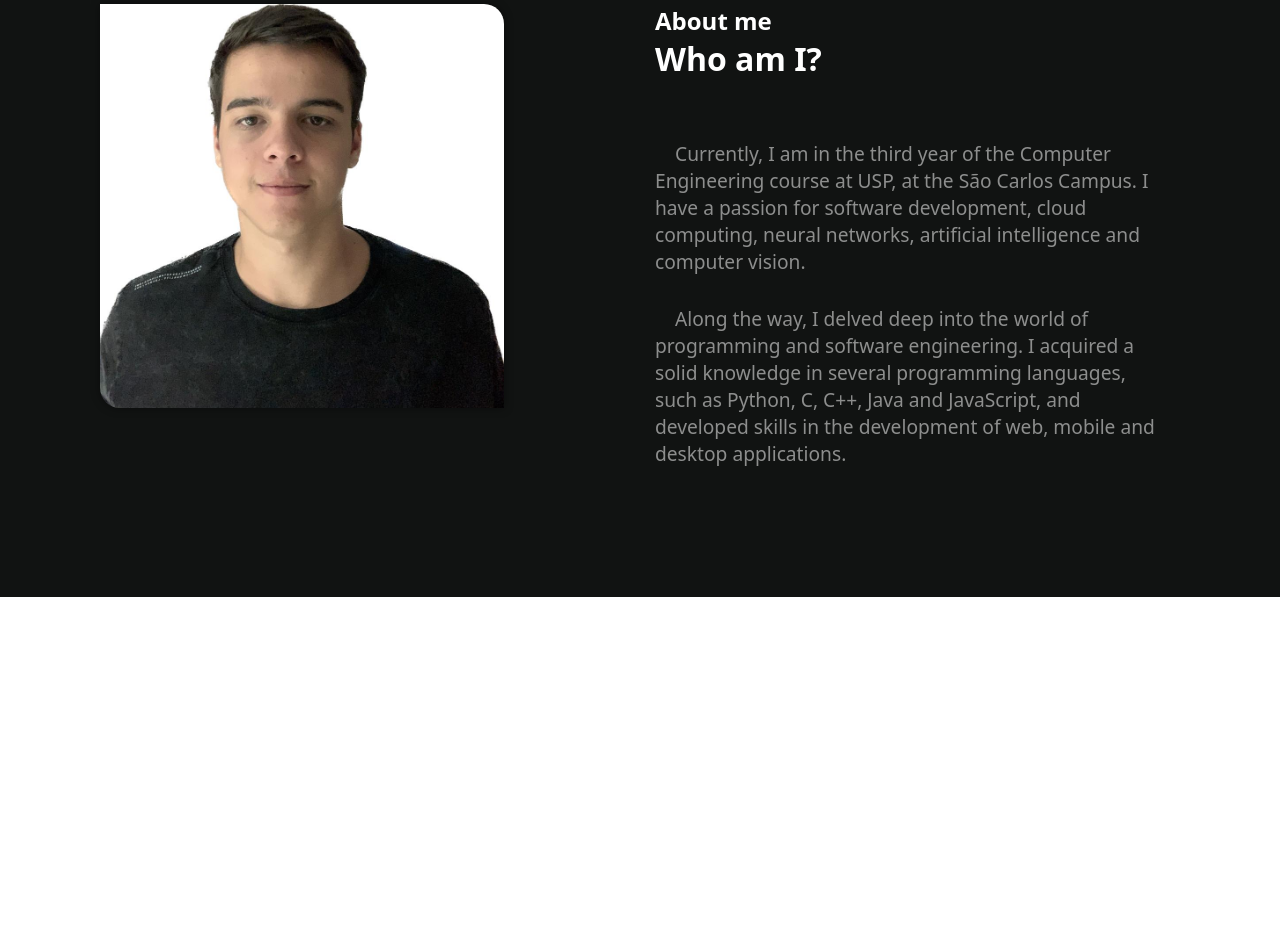
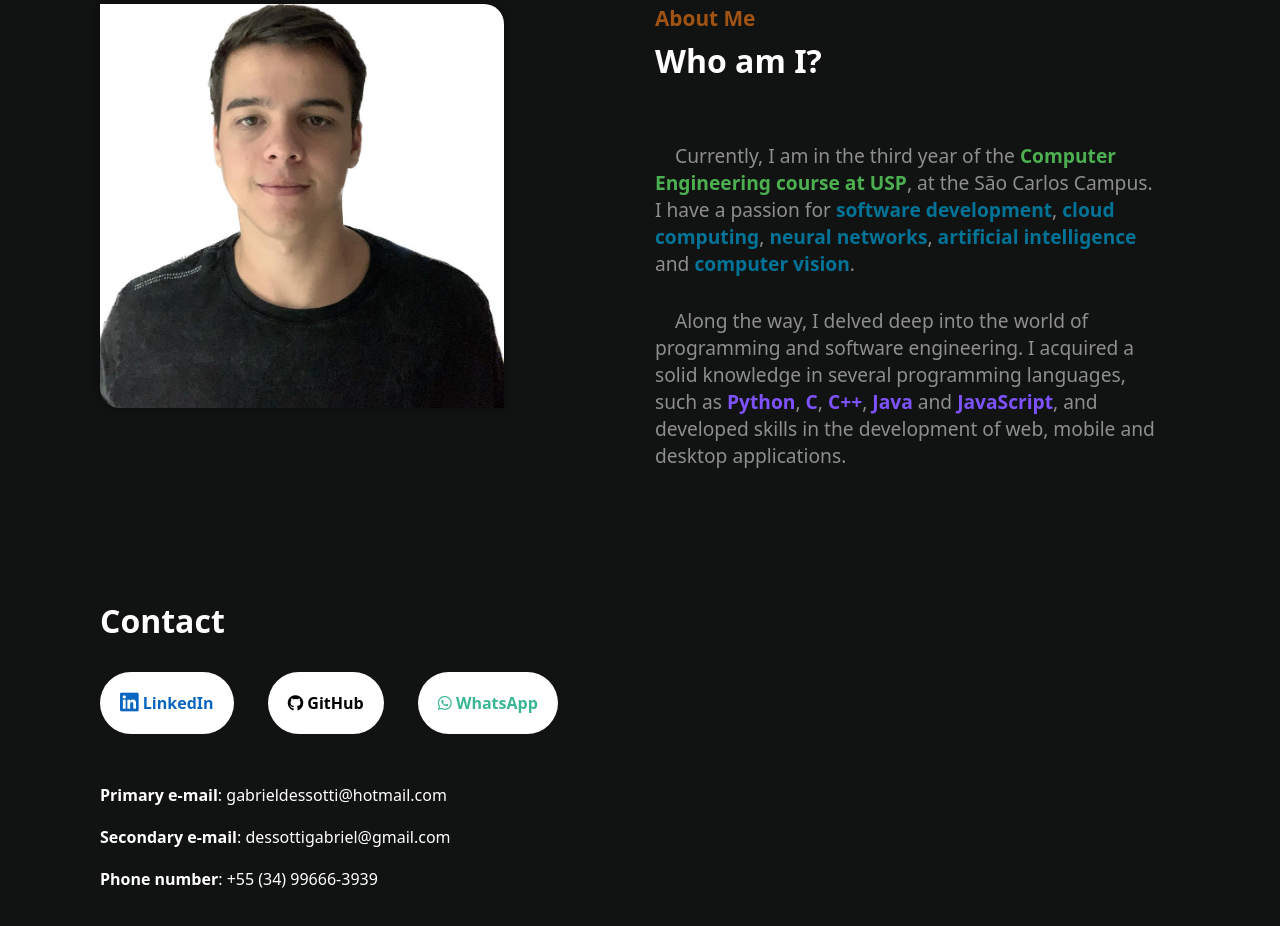
Before and after one commit to dessotti1/dessotti1.github.io, a plain HTML site: page index.html in a window 1280 px wide. Shown: the part 896-1822 px from the top of the page. Before the commit the page ends 1493 px from the top, so only its background shows below. Drawn offline with Linux system fonts and the light colour scheme.

Commit message:
atualizações + contact

```diff
--- a/estilos/style.css
+++ b/estilos/style.css
@@ -4,6 +4,10 @@
     font-family: system-ui, -apple-system, BlinkMacSystemFont, 'Segoe UI', Roboto, Oxygen, Ubuntu, Cantarell, 'Open Sans', 'Helvetica Neue', sans-serif;
     margin: 0px;
     padding: 0px;
+}
+
+body, html {
+    color: black;
 }
 
 header {
@@ -31,7 +35,7 @@ header a {
     margin-left: 10px;
 }
 
-header a:hover {
+.nav:hover {
     transition: 1s;
     font-weight: bolder;
     background-color: rgba(43, 40, 40, 0.267);
@@ -80,6 +84,7 @@ main {
 
 .container {
     display: flex;
+    height: max-content;
 }
 
 .description {
@@ -89,7 +94,9 @@ main {
 }
 
 .description > h1 {
-    font-size: 1.5em;
+    font-size: 1.3em;
+    color: #a05313;
+    margin-bottom: 7px;
 }
 
 .description > h2 {
@@ -105,6 +112,21 @@ main {
     text-align: inherit;
 }
 
+.college {
+    font-weight: bolder;
+    color: #4CAF50 ;
+}
+
+.passions {
+    font-weight: bolder;
+    color: #007396;
+}
+
+.mark {
+    font-weight: bolder;
+    color: #7f52ff;
+}
+
 .image {
     flex: 1;
 }
@@ -114,3 +136,68 @@ main {
     height: auto;
     border-radius: 0px 20px;
     box-shadow: 0px 0px 10px rgba(0, 0, 0, 0.432);}
+
+.contact {
+    margin-top: 100px;
+}
+
+.contact > h1 {
+    margin-bottom: 50px;
+}
+
+.contact a {
+    margin-right: 30px;
+}
+
+.contact a#linkedin_final {
+    color: #0B66C2;
+    text-decoration: none;
+    font-weight: bold;
+    margin-top: 50px;
+    padding: 20px;
+    border-radius: 50px;
+    background-color: white;
+    max-width: max-content;
+}
+
+.contact i #linkedin_final_i {
+    color: #0B66C2;
+}
+
+.contact a#github {
+    color: black;
+    text-decoration: none;
+    font-weight: bold;
+    margin-top: 50px;
+    padding: 20px;
+    border-radius: 50px;
+    background-color: white;
+    max-width: max-content;
+}
+
+.contact i #github_i {
+    color: black;
+}
+
+.contact a#whatsapp {
+    color: #39B693;
+    text-decoration: none;
+    font-weight: bold;
+    margin-top: 50px;
+    padding: 20px;
+    border-radius: 50px;
+    background-color: white;
+    max-width: max-content;
+}
+
+.contact i #whatsapp_i {
+    color: #39B693;
+}
+
+.links{
+    margin-bottom: 70px;
+}
+
+.info > p {
+    margin-bottom: 20px;
+}
--- a/index.html
+++ b/index.html
@@ -4,24 +4,26 @@
     <meta charset="UTF-8">
     <meta http-equiv="X-UA-Compatible" content="IE=edge">
     <meta name="viewport" content="width=device-width, initial-scale=1.0">
-    <title>Document</title>
+    <title>Portfolio de Gabriel Dessotti</title>
     <link rel="stylesheet" href="https://cdnjs.cloudflare.com/ajax/libs/font-awesome/5.15.3/css/all.min.css">
+    <link rel="shortcut icon" href="favicon.ico" type="image/x-icon">
     <link rel="stylesheet" href="estilos/style.css">
 </head>
 <body>
 
     <header>
         <nav>
-            <a href="">Home</a>
-            <a href="">About me</a>
-            <a href="">Contact</a>
+            <a href="" class="nav">Home</a>
+            <a href="" class="nav">About Me</a>
+            <a href="" class="nav">Skills</a>
+            <a href="" class="nav">Contact</a>
         </nav>
 
         <div id="titulo">
             <h1>Hi, My name is</p>
             <h2>Gabriel Ribeiro Rodrigues Dessotti</h1>
             <p>Computer Engineering student at USP and programming lover</p>
-            <p id="linkedin"><i class="fab fa-linkedin fa-lg"></i> <a href="https://www.linkedin.com/in/gabriel-ribeiro-rodrigues-dessotti-8884a3216/" target="_blank">Entre em contato!</a></p>
+            <p id="linkedin"><i class="fab fa-linkedin fa-lg"></i> <a href="https://www.linkedin.com/in/gabriel-ribeiro-rodrigues-dessotti-8884a3216/" target="_blank">Get in touch!</a></p>
         </div>
 
     </header>
@@ -33,14 +35,33 @@
                 <img src="Meu projeto.png" alt="Eu">
             </div>
             <div class="description">
-                <h1>About me</h1>
-
+                <h1>About Me</h1>
                 <h2>Who am I?</h2>
 
-                <p>Currently, I am in the third year of the Computer Engineering course at USP, at the São Carlos Campus. I have a passion for software development, cloud computing, neural networks, artificial intelligence and computer vision.</p>
+                <p>Currently, I am in the third year of the <scan class="college">Computer Engineering course at USP</scan>, at the São Carlos Campus. I have a passion for <scan class="passions">software development</scan>, <scan class="passions">cloud computing</scan>, <scan class="passions">neural networks</scan>, <scan class="passions">artificial intelligence</scan> and <scan class="passions">computer vision</scan>.</p>
 
-                <p>Along the way, I delved deep into the world of programming and software engineering. I acquired a solid knowledge in several programming languages, such as Python, C, C++, Java and JavaScript, and developed skills in the development of web, mobile and desktop applications.</p>
+                <p>Along the way, I delved deep into the world of programming and software engineering. I acquired a solid knowledge in several programming languages, such as <span class="mark">Python</span>, <span class="mark">C</span>, <span class="mark">C++</span>, <span class="mark">Java</span> and <scan class="mark">JavaScript</scan>, and developed skills in the development of web, mobile and desktop applications.</p>
             </div>
+        </div>
+
+        <div class="contact">
+            <h1>Contact</h1>
+
+            <div class="links">
+                <p>
+                    <a href="https://www.linkedin.com/in/gabriel-ribeiro-rodrigues-dessotti-8884a3216/" target="_blank" id="linkedin_final"><i class="fab fa-linkedin fa-lg" id="linkedin_final_i"></i> LinkedIn</a>
+                    <a href="https://github.com/dessotti1" target="_blank" id="github"><i class="fab
+                    fa-github github-icon" id="github_i"></i> GitHub</a>
+                    <a href="https://wa.me/5534996663939" id="whatsapp"><i class="fab fa-whatsapp whatsapp-icon" id="whatsapp_i"></i> WhatsApp</a>
+                </p>
+            </div>
+
+            <div class="info">
+                <p><b>Primary e-mail</b>: gabrieldessotti@hotmail.com</p>
+                <p><b>Secondary e-mail</b>: dessottigabriel@gmail.com</p>
+                <p><b>Phone number</b>: +55 (34) 99666-3939</p>
+            </div>
+
         </div>
 
 
```
Also changed, not shown: favicon.ico (added).
